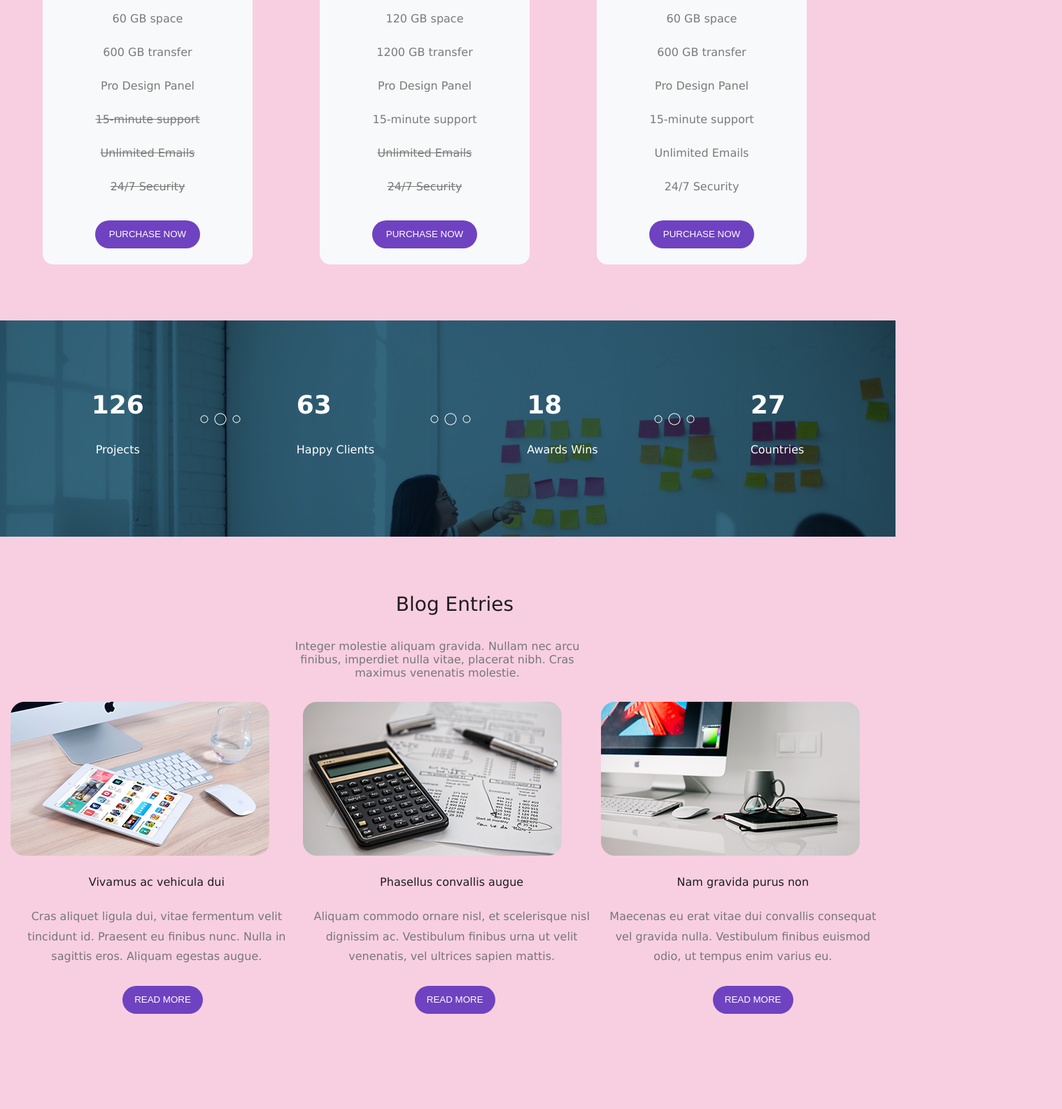
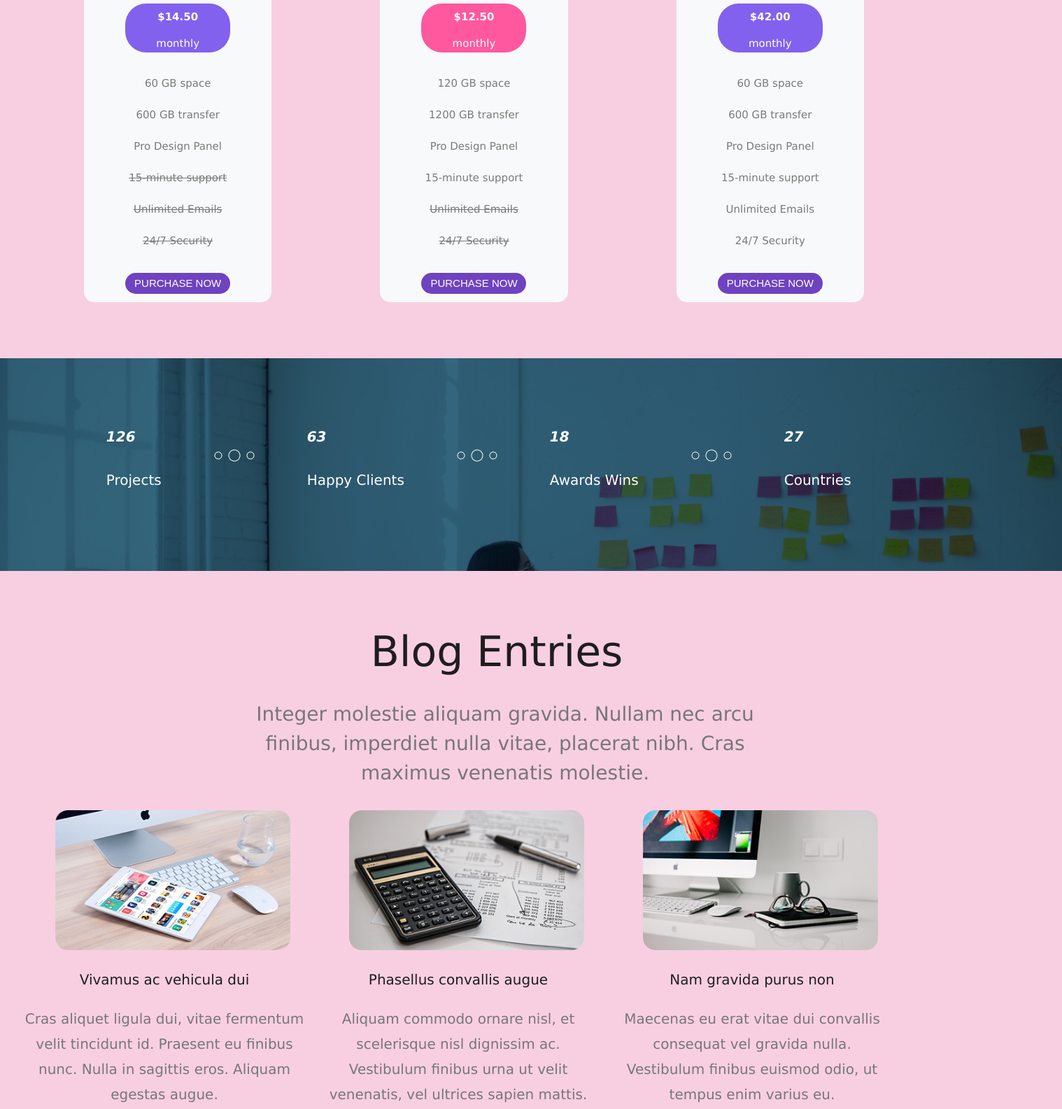
Before and after one commit to Bewizi/Pricing-Plans, a plain HTML site: page index.html in a window 1280 px wide. Shown: the part 394-1979 px from the top of the page at 70% size, 1518 px wide, since content can reach past the window. Before the commit the page ends 1843 px from the top, so only its background shows below. Drawn offline with Linux system fonts and the light colour scheme.

Commit message:
media and responsive

```diff
--- /dev/null
+++ b/css/desktops-view.css
@@ -0,0 +1,64 @@
+@media screen and (min-width: 1025px) {
+    .content-boxes{
+        display: flex;
+        flex-direction: row;
+    }
+    .box-1, .box-2, .box-3{
+        width: 20em;
+        margin-left: 5em;
+        font-size: 15px;
+    }
+    .box-1 .button button{
+        font-size: 15px;
+    }
+    .box-2 .button button{
+        font-size: 15px;
+    }
+    .box-3 .button button{
+        font-size: 15px;
+    }
+    .span{
+        flex-direction: row;
+        font-size: 15px;
+        margin-left: -10em;
+    }
+
+    .text{
+        flex-direction: row;
+    }
+    span, .strong{
+        font-size: 20px;
+        font-style: italic;
+    }
+    .text p{
+        font-size: 20px;
+    }
+    .blog-h3 h3{
+        margin-left: -1em;
+    }
+    .blog-p p{
+        margin-left: -5em;
+        font-size: 28px;
+        width: 28em;
+    }
+    .achievement{
+        width: 94.9em;
+    }
+    .img{
+        flex-direction: row;
+    }
+
+    .img img{
+        width: 50px;
+        margin-left: 4em;
+    }
+    .img p{
+        font-size: 20px;
+        margin-left: 1em;
+        width: 400px;
+    }
+    .img button{
+        font-size: 15px;
+        margin-left: 9em;
+    }
+}
--- a/css/mobile-view.css
+++ b/css/mobile-view.css
@@ -1,4 +1,4 @@
-/* @media screen and (min-width: 320px) {
+@media screen and (min-width: 320px) {
     .content-boxes{
         flex-direction: column;
     }
@@ -46,6 +46,8 @@
     }
     .span{
         flex-direction: column;
+        font-size: 28px;
+        margin-left: -10em;
     }
     .box-1 .button button{
         width: 10em;
@@ -77,6 +79,7 @@
     }
     .img p{
         font-size: 3em;
+        margin-left: 2.5em;
     }
     .img button{
         width: 10em;
@@ -85,4 +88,4 @@
         margin-bottom: 2em;
         margin-left: 15em;
     }
-} */
+}
--- /dev/null
+++ b/css/tablet-view.css
@@ -0,0 +1,33 @@
+@media screen and (min-width: 481px) {
+    .subhead-tag{
+        margin-left: 10em;
+    }
+    .headline{
+        margin-left: 20em;
+    }
+    .box-1, .box-2, .box-3{
+        margin-left: 15em;
+    }
+    .span{
+        margin-left: 10em;
+    }
+    span, .strong{
+        font-size: 50px;
+        font-style: oblique;
+    }
+    .text p{
+        font-size: 50px;
+    }
+    .blog-h3, .blog-p{
+        margin-left: 5em;
+    }
+    .img img{
+        margin-left: 20em;
+    }
+    .img p{
+        margin-left: 8em;
+    }
+    .img button{
+        margin-left: 18em;
+    }
+}
--- a/index.html
+++ b/index.html
@@ -6,8 +6,8 @@
     <meta name="viewport" content="width=device-width, initial-scale=1.0">
     <link rel="stylesheet" href="css/princing-plan.css">
     <link rel="stylesheet" href="css/mobile-view.css">
-    <link rel="stylesheet" href="css/laptop-view1.css">
-    <link rel="stylesheet" href="css/laptop-view2.css">
+    <link rel="stylesheet" href="css/tablet-view.css">
+    <link rel="stylesheet" href="css/desktops-view.css">
     <title>Princing Plan</title>
 </head>
 <body>
```
